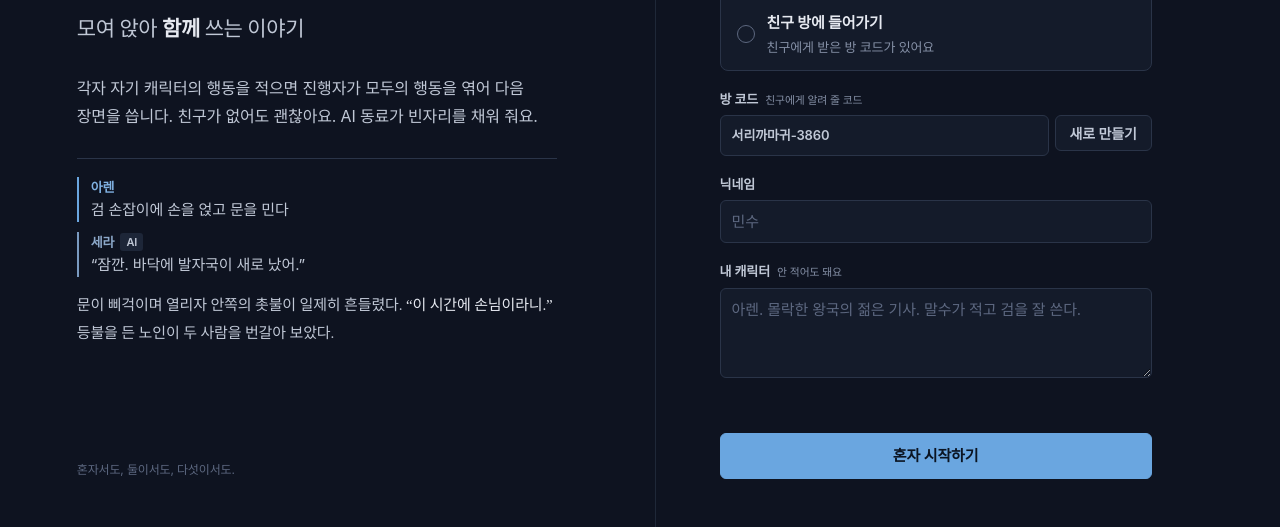
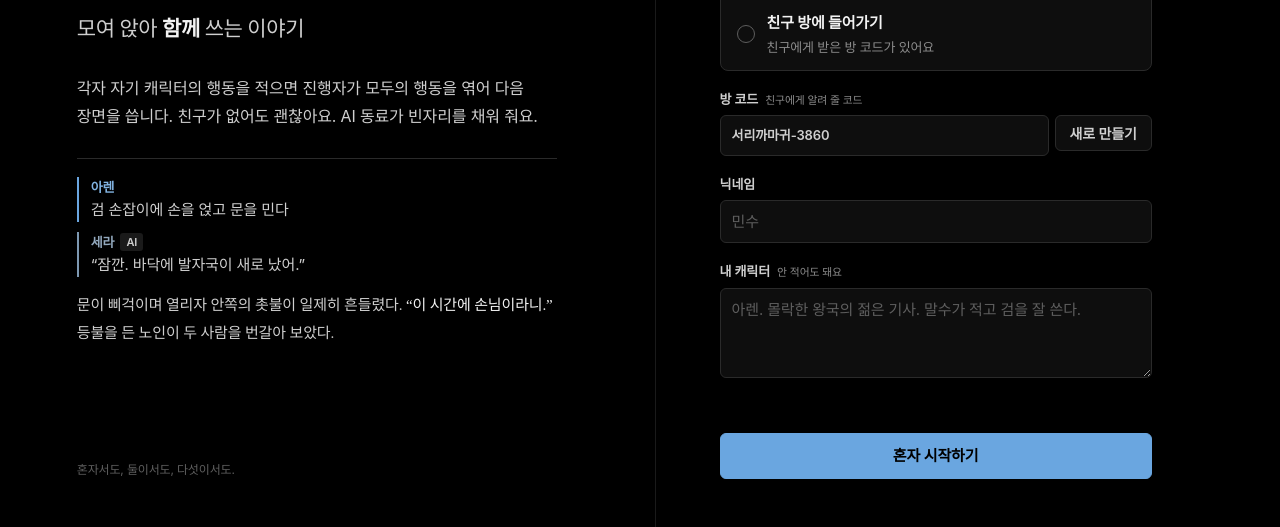
Before and after one commit to Ceta113/code, a website: page public/index.html in a window 1280 px wide. Shown: the part 320-847 px from the top of the page. Drawn offline with Linux system fonts and the light colour scheme; no server answers; a web font is replaced by a local one.

Commit message:
배경을 순수 흰색/검정으로 단순화
- 낮 #FFFFFF, 밤 #000000, 회색은 색조 없는 무채색
- 포인트색(파랑)만 유지

Co-Authored-By: Claude Opus 5.5 <noreply@anthropic.com>
Claude-Session: https://claude.ai/code/session_01QvfufCqZM3KnCHTfRzMwQp

```diff
--- a/public/app.js
+++ b/public/app.js
@@ -83,7 +83,7 @@ function applyTheme(t) {
   else delete document.documentElement.dataset.theme;
   const light = document.documentElement.dataset.theme === "light";
   $("theme-icon").setAttribute("href", light ? "#i-moon" : "#i-sun");
-  document.querySelector('meta[name="theme-color"]').content = light ? "#eef1f6" : "#0e1320";
+  document.querySelector('meta[name="theme-color"]').content = light ? "#ffffff" : "#000000";
 }
 function toggleTheme() {
   const next = document.documentElement.dataset.theme === "light" ? "dark" : "light";
--- a/public/index.html
+++ b/public/index.html
@@ -8,7 +8,7 @@
   <script>
     try { const t = localStorage.getItem("pc-theme"); if (t) document.documentElement.dataset.theme = t; } catch {}
   </script>
-  <meta name="theme-color" content="#0e1320" />
+  <meta name="theme-color" content="#000000" />
   <link rel="stylesheet" href="fonts/pretendard/pretendardvariable-dynamic-subset.css" />
   <link rel="preconnect" href="https://fonts.googleapis.com" />
   <link rel="preconnect" href="https://fonts.gstatic.com" crossorigin />
--- a/public/style.css
+++ b/public/style.css
@@ -1,17 +1,17 @@
 /* 파티챗
    밤(기본) / 낮 두 가지 테마. 색은 아래 토큰만 바꿔서 쓴다. */
 :root {
-  --bg: #0e1320;
-  --surface: #141b2a;
-  --raised: #1d2638;
-  --line: #2a3448;
-  --line-soft: #1f2838;
-  --text: #e6e9f0;
-  --soft: #c0c8d6;
-  --muted: #8590a6;
-  --faint: #5d6880;
+  --bg: #000000;
+  --surface: #0e0e0e;
+  --raised: #1a1a1a;
+  --line: #2a2a2a;
+  --line-soft: #1a1a1a;
+  --text: #f2f2f2;
+  --soft: #cfcfcf;
+  --muted: #8c8c8c;
+  --faint: #5e5e5e;
   --accent: #6aa6e0;
-  --accent-ink: #0b1422;
+  --accent-ink: #000000;
   --accent-soft: rgba(106, 166, 224, 0.14);
   --ok: var(--accent);
   --warn: var(--muted);
@@ -26,21 +26,21 @@
   color-scheme: dark;
 }
 :root[data-theme='light'] {
-  --bg: #eef1f6;
-  --surface: #f8f9fc;
-  --raised: #e2e7ef;
-  --line: #ccd4e0;
-  --line-soft: #dde3ec;
-  --text: #151b2a;
-  --soft: #364056;
-  --muted: #636d86;
-  --faint: #98a1b5;
+  --bg: #ffffff;
+  --surface: #fafafa;
+  --raised: #f0f0f0;
+  --line: #e2e2e2;
+  --line-soft: #efefef;
+  --text: #111111;
+  --soft: #383838;
+  --muted: #6b6b6b;
+  --faint: #a3a3a3;
   --accent: #24457f;
   --accent-ink: #ffffff;
-  --accent-soft: rgba(36, 69, 127, 0.09);
+  --accent-soft: rgba(36, 69, 127, 0.08);
   --bad: #b73a3a;
   --bad-soft: rgba(183, 58, 58, 0.09);
-  --shadow: 0 10px 30px rgba(20, 30, 55, 0.14);
+  --shadow: 0 10px 30px rgba(0, 0, 0, 0.12);
   color-scheme: light;
 }
 
@@ -335,7 +335,7 @@ label.record { cursor: pointer; }
 
 /* 모달 */
 .modal { border: 1px solid var(--line); border-radius: 10px; padding: 0; background: var(--surface); color: var(--text); width: min(480px, calc(100vw - 32px)); box-shadow: var(--shadow); }
-.modal::backdrop { background: rgba(5, 8, 16, 0.6); }
+.modal::backdrop { background: rgba(0, 0, 0, 0.6); }
 .modal-in { padding: 22px; display: flex; flex-direction: column; gap: 14px; max-height: 80vh; overflow-y: auto; }
 .modal h3 { font-size: 17px; font-weight: 800; }
 .modal-actions { display: flex; gap: 8px; justify-content: flex-end; }
@@ -368,7 +368,7 @@ label.record { cursor: pointer; }
   .main { grid-template-columns: minmax(0, 1fr); }
   .side { position: fixed; top: 0; right: 0; bottom: 0; width: min(400px, 100vw); z-index: 20; transform: translateX(100%); transition: transform 0.2s ease; padding-top: env(safe-area-inset-top, 0px); box-shadow: var(--shadow); }
   .app.show-side .side { transform: none; }
-  .app.show-side .scrim { display: block; position: fixed; inset: 0; z-index: 15; background: rgba(5, 8, 16, 0.55); }
+  .app.show-side .scrim { display: block; position: fixed; inset: 0; z-index: 15; background: rgba(0, 0, 0, 0.55); }
   .tabs .close { display: inline-flex; }
   .menu-btn { display: inline-flex; }
 }
```
